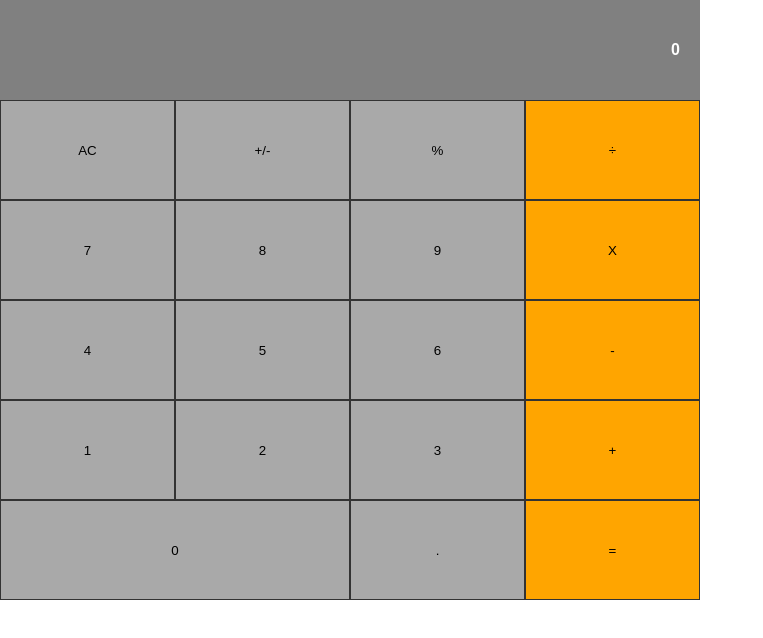
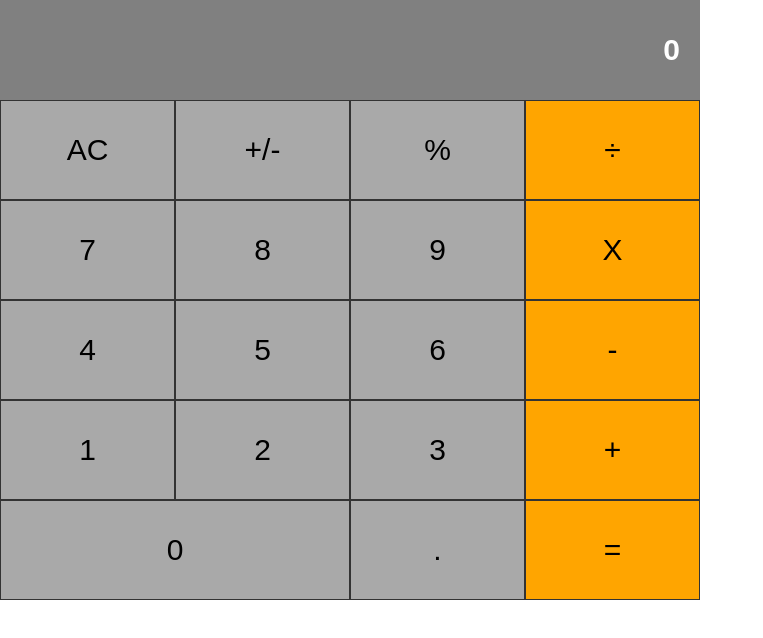
Before and after one commit to ozovalihasan/react-calculator, a React (Create React App) app: page / in a window 1280 px wide. Shown: the top 638 px of the page, without its empty margins (0-763 px from the left). Built offline with nearby package versions, Linux system fonts and the light colour scheme.

Commit message:
Update default font size

```diff
--- a/src/index.scss
+++ b/src/index.scss
@@ -2,6 +2,7 @@
 
 html {
   font-family: Arial, Helvetica, sans-serif;
+  font-size: 30px;
 }
 
 * {
--- a/src/reset.css
+++ b/src/reset.css
@@ -43,6 +43,7 @@ sup,
 tt,
 var,
 b,
+button,
 u,
 i,
 center,
```
